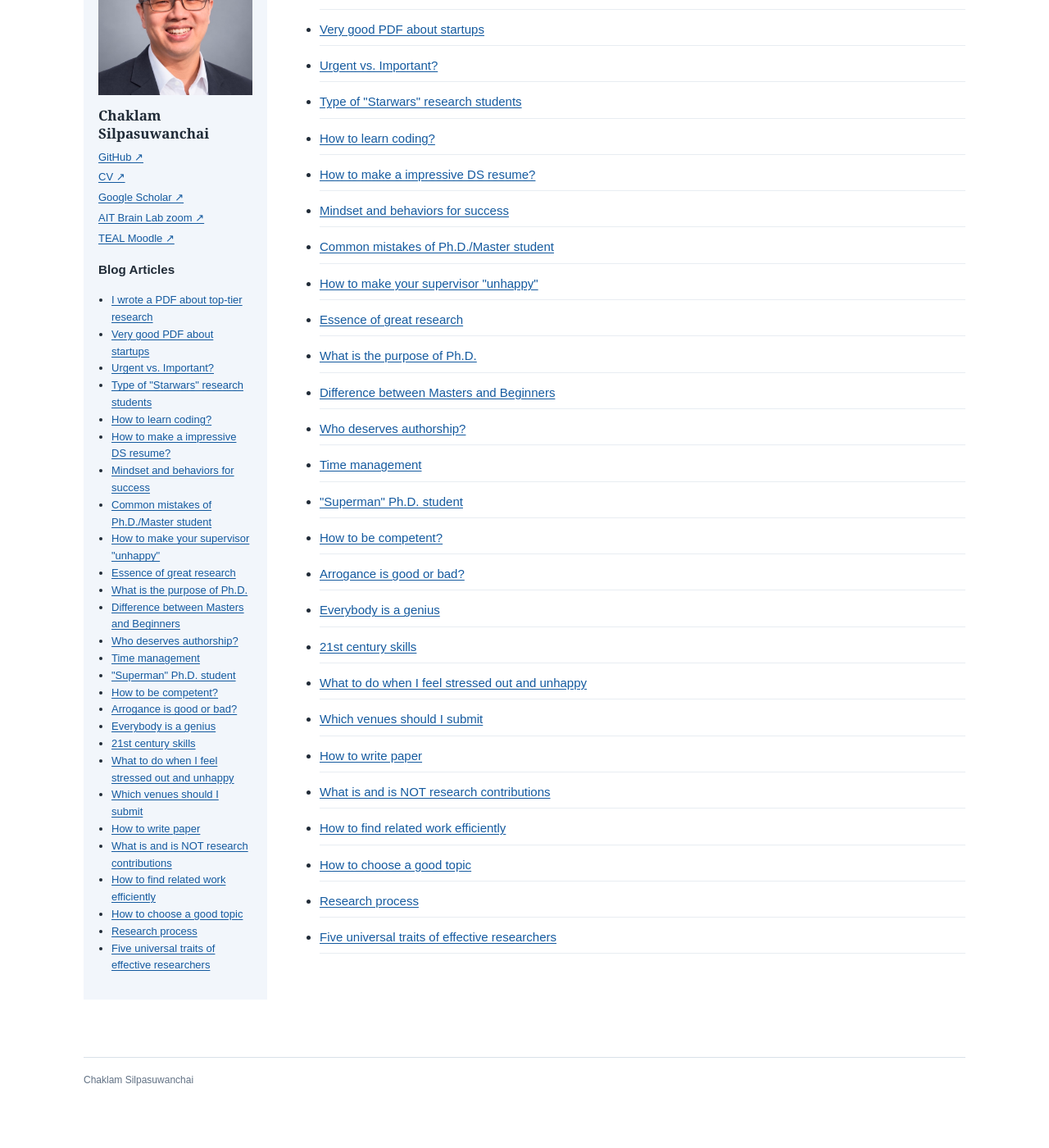
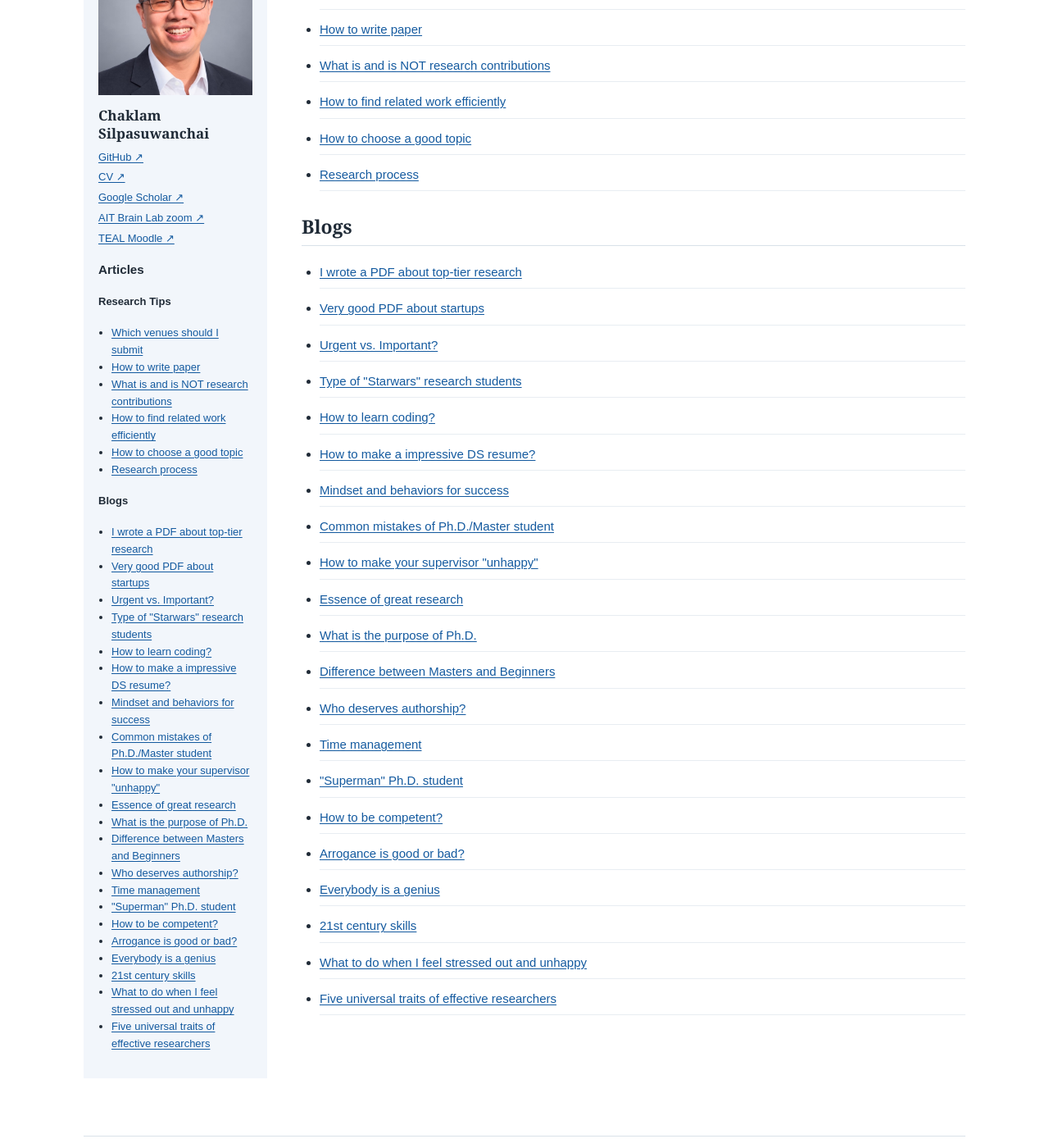
Before and after one commit to chaklam-silpasuwanchai/chaklam-silpasuwanchai.github.io, a Jekyll site: the page built from blog.html, in a window 1280 px wide and 1400 px high, scrolled down 264 px. Shown: the whole window at 82% size. Built offline with Jekyll 4.4.1, drawn with Linux system fonts in a browser that asks for light colours; before the commit the page ends 1624 px from its top, so only the background shows below that; some of the changed text lies outside the part shown.

Commit message:
blog category

```diff
--- a/blog.html
+++ b/blog.html
@@ -37,20 +37,33 @@ layout: null
                     <a href="https://teal2o.cs.ait.ac.th">TEAL Moodle ↗</a>
                 </div>
                 <section class="sidebar-blogs" aria-labelledby="sidebar-blogs-heading">
-                    <h3 id="sidebar-blogs-heading">Blog Articles</h3>
+                    <h3 id="sidebar-blogs-heading">Articles</h3>
+                    <h4>Research Tips</h4>
                     <ul>
-                        {% for article in site.data.articles %}
+                        {% for article in site.data.articles %}{% if article.category == 'Research Tips' %}
                         <li><a href="{{ article.url | relative_url }}">{{ article.title | escape }}</a></li>
-                        {% endfor %}
+                        {% endif %}{% endfor %}
+                    </ul>
+                    <h4>Blogs</h4>
+                    <ul>
+                        {% for article in site.data.articles %}{% if article.category == 'Blogs' %}
+                        <li><a href="{{ article.url | relative_url }}">{{ article.title | escape }}</a></li>
+                        {% endif %}{% endfor %}
                     </ul>
                 </section>
             </aside>
             <main class="main">
-                <h2>Articles</h2>
+                <h2>Research Tips</h2>
                 <ul class="article-archive">
-                    {% for article in site.data.articles %}
+                    {% for article in site.data.articles %}{% if article.category == 'Research Tips' %}
                     <li><a href="{{ article.url | relative_url }}">{{ article.title | escape }}</a></li>
-                    {% endfor %}
+                    {% endif %}{% endfor %}
+                </ul>
+                <h2>Blogs</h2>
+                <ul class="article-archive">
+                    {% for article in site.data.articles %}{% if article.category == 'Blogs' %}
+                    <li><a href="{{ article.url | relative_url }}">{{ article.title | escape }}</a></li>
+                    {% endif %}{% endfor %}
                 </ul>
             </main>
         </div>
```
Also changed, not shown: _data/articles.yml (+27 -0 lines), _layouts/post.html (+10 -3 lines), index.html (+14 -7 lines).
